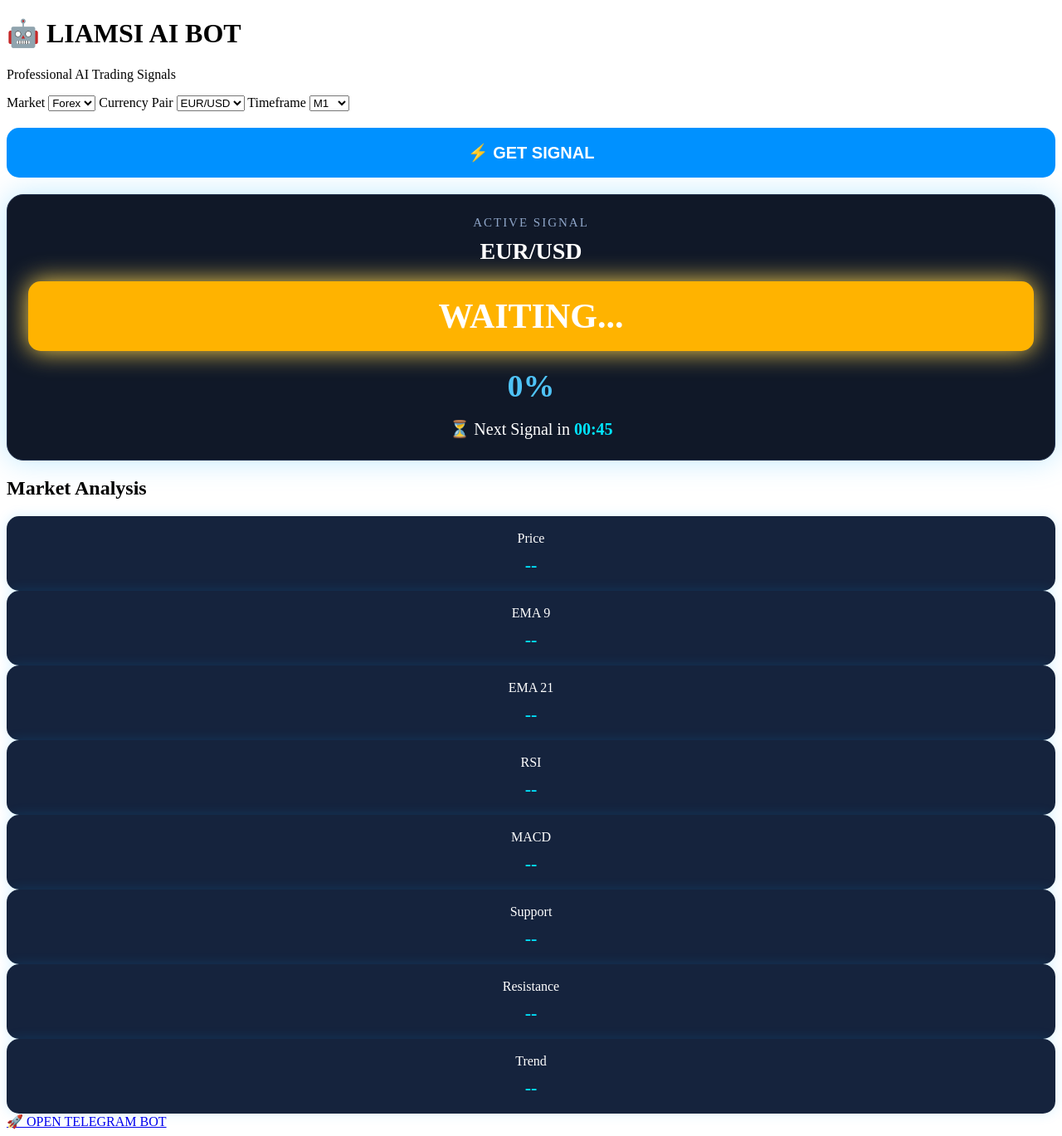
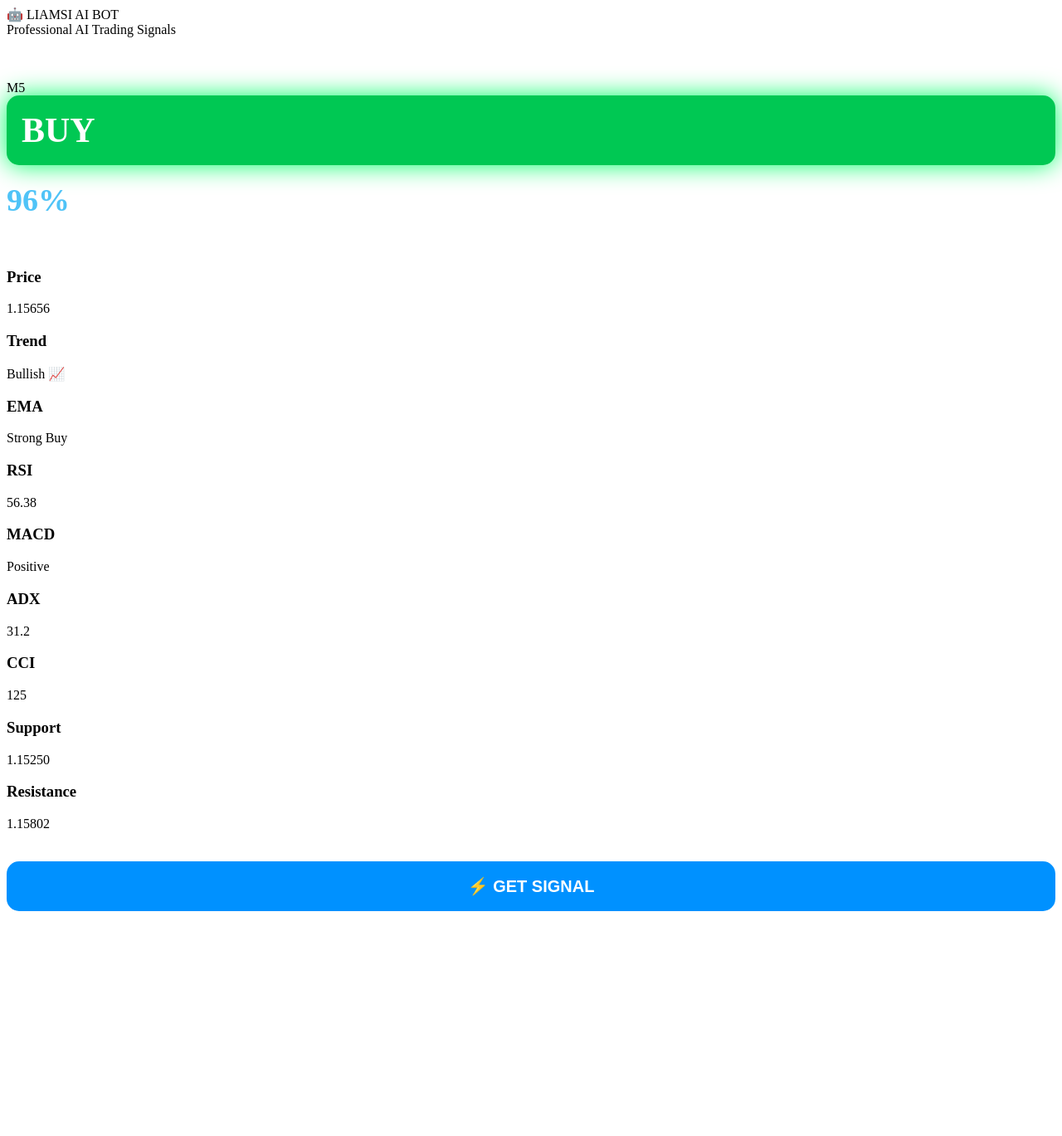
Before and after one commit to ismailelomrani22-ops/telegram-bot, a Flask app: page / in a window 1280 px wide. Shown: the whole page at 83% size. After the commit the page ends 1098 px from the top, so only its background shows below. Run offline with Flask 3, Linux system fonts and the light colour scheme.

Commit message:
Update index.html

```diff
--- a/templates/index.html
+++ b/templates/index.html
@@ -1,160 +1,113 @@
 <!DOCTYPE html>
 <html lang="en">
 <head>
-
 <meta charset="UTF-8">
 <meta name="viewport" content="width=device-width, initial-scale=1.0">
 
 <title>LIAMSI AI BOT</title>
 
-<link rel="stylesheet" href="/static/style.css">
+<link rel="preconnect" href="https://fonts.googleapis.com">
+<link href="https://fonts.googleapis.com/css2?family=Poppins:wght@300;400;600;700&display=swap" rel="stylesheet">
 
+<link rel="stylesheet" href="{{ url_for('static', filename='style.css') }}">
 </head>
 
 <body>
 
 <div class="container">
 
+<header>
+
 <div class="logo">
-<h1>🤖 LIAMSI AI BOT</h1>
-<p>Professional AI Trading Signals</p>
+🤖 LIAMSI AI BOT
 </div>
 
-<div class="panel">
+<div class="subtitle">
+Professional AI Trading Signals
+</div>
 
-<label>Market</label>
+</header>
 
-<select id="market">
-    <option value="Forex">Forex</option>
-    <option value="OTC">OTC</option>
-</select>
+<div class="top-card">
 
-<label>Currency Pair</label>
+<div class="pair">
+EUR/USD
+</div>
 
-<select id="pair">
-    <option value="EUR/USD">EUR/USD</option>
-    <option value="GBP/USD">GBP/USD</option>
-    <option value="USD/JPY">USD/JPY</option>
-    <option value="USD/CAD">USD/CAD</option>
-    <option value="AUD/USD">AUD/USD</option>
-    <option value="NZD/USD">NZD/USD</option>
-    <option value="EUR/JPY">EUR/JPY</option>
-    <option value="EUR/GBP">EUR/GBP</option>
-    <option value="GBP/JPY">GBP/JPY</option>
-    <option value="XAU/USD">XAU/USD</option>
+<div class="timeframe">
+M5
+</div>
 
-    <option value="EUR/USD OTC">EUR/USD OTC</option>
-    <option value="GBP/USD OTC">GBP/USD OTC</option>
-    <option value="USD/JPY OTC">USD/JPY OTC</option>
-    <option value="USD/CAD OTC">USD/CAD OTC</option>
-    <option value="AUD/USD OTC">AUD/USD OTC</option>
-    <option value="NZD/USD OTC">NZD/USD OTC</option>
-    <option value="EUR/JPY OTC">EUR/JPY OTC</option>
-    <option value="EUR/GBP OTC">EUR/GBP OTC</option>
-    <option value="GBP/JPY OTC">GBP/JPY OTC</option>
-    <option value="XAU/USD OTC">XAU/USD OTC</option>
-</select>
+<div class="signal buy">
+BUY
+</div>
 
-<label>Timeframe</label>
+<div class="confidence">
+96%
+</div>
 
-<select id="timeframe">
-    <option value="M1">M1</option>
-    <option value="M5">M5</option>
-    <option value="M15">M15</option>
-    <option value="M30">M30</option>
-    <option value="H1">H1</option>
-</select>
+<div class="countdown">
+Next Signal : 00:42
+</div>
 
-<button id="signalBtn">
+</div>
+
+<div class="cards">
+
+<div class="card">
+<h3>Price</h3>
+<p id="price">1.15656</p>
+</div>
+
+<div class="card">
+<h3>Trend</h3>
+<p id="trend">Bullish 📈</p>
+</div>
+
+<div class="card">
+<h3>EMA</h3>
+<p>Strong Buy</p>
+</div>
+
+<div class="card">
+<h3>RSI</h3>
+<p>56.38</p>
+</div>
+
+<div class="card">
+<h3>MACD</h3>
+<p>Positive</p>
+</div>
+
+<div class="card">
+<h3>ADX</h3>
+<p>31.2</p>
+</div>
+
+<div class="card">
+<h3>CCI</h3>
+<p>125</p>
+</div>
+
+<div class="card">
+<h3>Support</h3>
+<p>1.15250</p>
+</div>
+
+<div class="card">
+<h3>Resistance</h3>
+<p>1.15802</p>
+</div>
+
+</div>
+
+<button class="btn">
 ⚡ GET SIGNAL
 </button>
 
 </div>
 
-<div class="result">
-
-<div class="signal-card">
-
-<div class="signal-title">
-ACTIVE SIGNAL
-</div>
-
-<div class="pair" id="pairName">
-EUR/USD
-</div>
-
-<div id="signal" class="signal wait">
-WAITING...
-</div>
-
-<div class="confidence">
-<span id="confidence">0%</span>
-</div>
-
-<div class="countdown">
-⏳ Next Signal in
-<span id="timer">00:45</span>
-</div>
-
-</div>
-
-<h2>Market Analysis</h2>
-
-</div>
-
-<div class="grid">
-
-<div class="box">
-Price
-<span id="price">--</span>
-</div>
-
-<div class="box">
-EMA 9
-<span id="ema9">--</span>
-</div>
-
-<div class="box">
-EMA 21
-<span id="ema21">--</span>
-</div>
-
-<div class="box">
-RSI
-<span id="rsi">--</span>
-</div>
-
-<div class="box">
-MACD
-<span id="macd">--</span>
-</div>
-
-<div class="box">
-Support
-<span id="support">--</span>
-</div>
-
-<div class="box">
-Resistance
-<span id="resistance">--</span>
-</div>
-
-<div class="box">
-Trend
-<span id="trend">--</span>
-</div>
-
-</div>
-
-<a class="telegram"
-href="https://t.me/liamsi_ai_bot"
-target="_blank">
-🚀 OPEN TELEGRAM BOT
-</a>
-
-</div>
-
-<script src="/static/script.js"></script>
+<script src="{{ url_for('static', filename='script.js') }}"></script>
 
 </body>
 </html>
```
